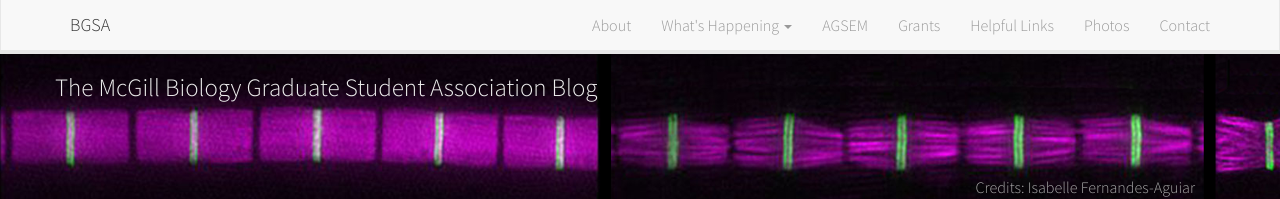
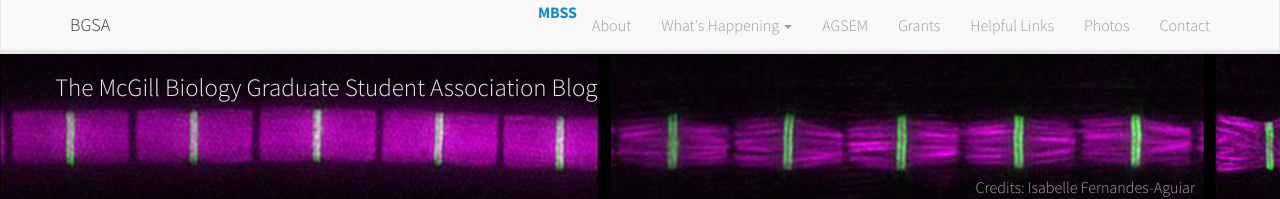
Before and after one commit to McGillBGSA/McGillBGSA.github.io, a Jekyll site: the page built from index.html, in a window 1280 px wide. Shown: the top 199 px of the page. Built offline with Jekyll 4.4.1, drawn with Linux system fonts in a browser that asks for light colours; nearby versions of some CDN libraries; the list of posts is cut into pages by our own code.

Commit message:
Updated header.html

```diff
--- a/_includes/header.html
+++ b/_includes/header.html
@@ -10,6 +10,9 @@
     </div>
     <div class="navbar-collapse collapse" id="navbar-main">
       <ul class="nav navbar-nav navbar-right">
+        <li>
+          <b><a href="{{ "/mbss/" | prepend: site.baseurl }}">MBSS</a></b>
+        </li>
         <li>
           <a href="{{ "/about/" | prepend: site.baseurl }}">About</a>
         </li>
```
